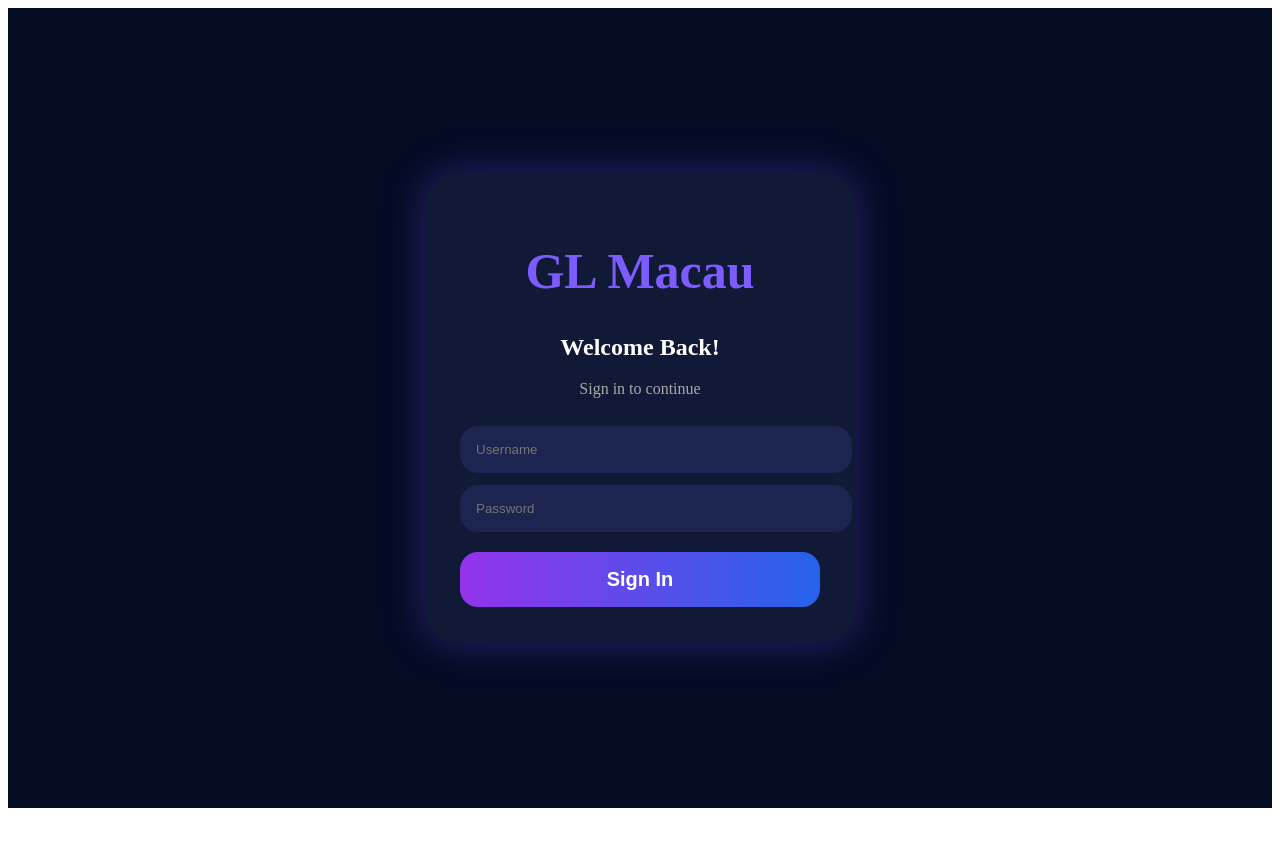
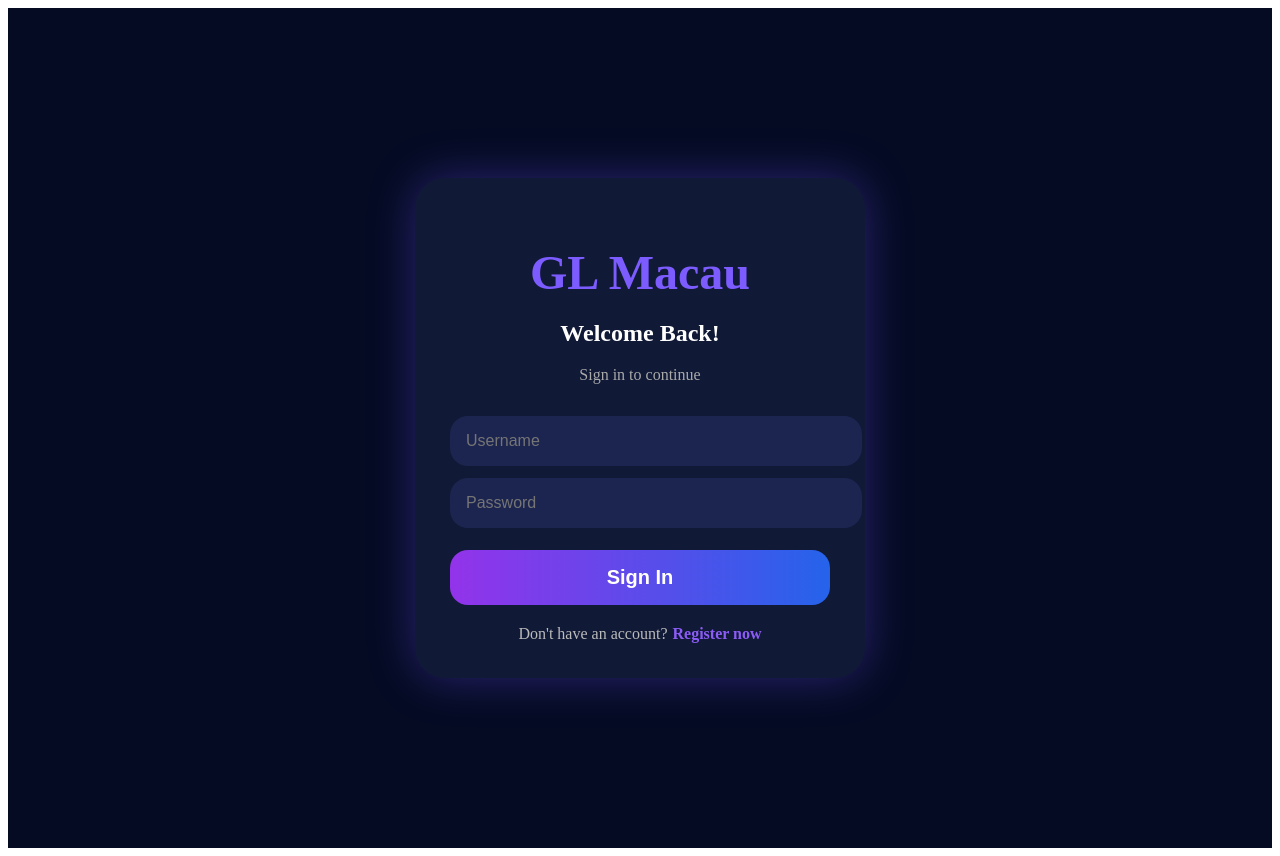
Before and after one commit to aurelgoh/glmacau, a Next.js app: page / in a window 1280 px wide. Before the commit the page ends 816 px from the top, so only its background shows below. Built offline with nearby package versions, Linux system fonts and the light colour scheme.

Commit message:
Update index.js

```diff
--- a/pages/index.js
+++ b/pages/index.js
@@ -1,80 +1,147 @@
+import { useState } from "react";
+
 export default function Home() {
+  const [register, setRegister] = useState(false);
+
   return (
-    <div style={{
-      background:"#050b23",
-      minHeight:"100vh",
-      display:"flex",
-      justifyContent:"center",
-      alignItems:"center",
-      color:"white"
-    }}>
-      <div style={{
-        width:"360px",
-        background:"#101936",
-        padding:"35px",
-        borderRadius:"30px",
-        boxShadow:"0 0 40px rgba(110,80,255,.35)"
-      }}>
-        <h1 style={{
-          textAlign:"center",
-          fontSize:"50px",
-          color:"#7c5cff"
-        }}>
+    <div
+      style={{
+        background: "#050b23",
+        minHeight: "100vh",
+        display: "flex",
+        justifyContent: "center",
+        alignItems: "center",
+        color: "white",
+        padding: "20px",
+      }}
+    >
+      <div
+        style={{
+          width: "380px",
+          background: "#101936",
+          padding: "35px",
+          borderRadius: "30px",
+          boxShadow: "0 0 45px rgba(110,80,255,.35)",
+        }}
+      >
+        <h1
+          style={{
+            textAlign: "center",
+            fontSize: "48px",
+            color: "#7c5cff",
+            marginBottom: "10px",
+          }}
+        >
           GL Macau
         </h1>
 
-        <h2 style={{textAlign:"center"}}>
-          Welcome Back!
+        <h2 style={{ textAlign: "center" }}>
+          {register ? "Create Account" : "Welcome Back!"}
         </h2>
 
-        <p style={{
-          textAlign:"center",
-          color:"#aaa"
-        }}>
-          Sign in to continue
+        <p
+          style={{
+            textAlign: "center",
+            color: "#aaa",
+            marginBottom: "20px",
+          }}
+        >
+          {register
+            ? "Register your new account"
+            : "Sign in to continue"}
         </p>
+
+        {register && (
+          <input
+            placeholder="Phone Number"
+            style={inputStyle}
+          />
+        )}
 
         <input
           placeholder="Username"
-          style={{
-            width:"100%",
-            padding:"16px",
-            marginTop:"12px",
-            borderRadius:"18px",
-            border:"none",
-            background:"#1c2550",
-            color:"white"
-          }}
+          style={inputStyle}
         />
 
         <input
+          type="password"
           placeholder="Password"
-          type="password"
-          style={{
-            width:"100%",
-            padding:"16px",
-            marginTop:"12px",
-            borderRadius:"18px",
-            border:"none",
-            background:"#1c2550",
-            color:"white"
-          }}
+          style={inputStyle}
         />
 
-        <button style={{
-          width:"100%",
-          marginTop:"20px",
-          padding:"16px",
-          border:"none",
-          borderRadius:"18px",
-          background:"linear-gradient(to right,#9333ea,#2563eb)",
-          color:"white",
-          fontSize:"20px",
-          fontWeight:"bold"
-        }}>
-          Sign In
+        {register && (
+          <input
+            type="password"
+            placeholder="Confirm Password"
+            style={inputStyle}
+          />
+        )}
+
+        <button
+          onClick={() =>
+            alert(
+              register
+                ? "Register berhasil (sementara demo)"
+                : "Login berhasil (sementara demo)"
+            )
+          }
+          style={buttonStyle}
+        >
+          {register ? "Register" : "Sign In"}
         </button>
+
+        <div
+          style={{
+            textAlign: "center",
+            marginTop: "20px",
+            color: "#bbb",
+          }}
+        >
+          {register
+            ? "Already have account?"
+            : "Don't have an account?"}
+
+          <span
+            onClick={() =>
+              setRegister(!register)
+            }
+            style={{
+              color: "#8b5cf6",
+              fontWeight: "bold",
+              marginLeft: "5px",
+              cursor: "pointer",
+            }}
+          >
+            {register ? "Login" : "Register now"}
+          </span>
+        </div>
       </div>
     </div>
-  )
+  );
 }
+
+const inputStyle = {
+  width: "100%",
+  padding: "16px",
+  marginTop: "12px",
+  borderRadius: "18px",
+  border: "none",
+  outline: "none",
+  background: "#1c2550",
+  color: "white",
+  fontSize: "16px",
+};
+
+const buttonStyle = {
+  width: "100%",
+  marginTop: "22px",
+  padding: "16px",
+  border: "none",
+  borderRadius: "18px",
+  background:
+    "linear-gradient(to right,#9333ea,#2563eb)",
+  color: "white",
+  fontSize: "20px",
+  fontWeight: "bold",
+  cursor: "pointer",
+};
```
